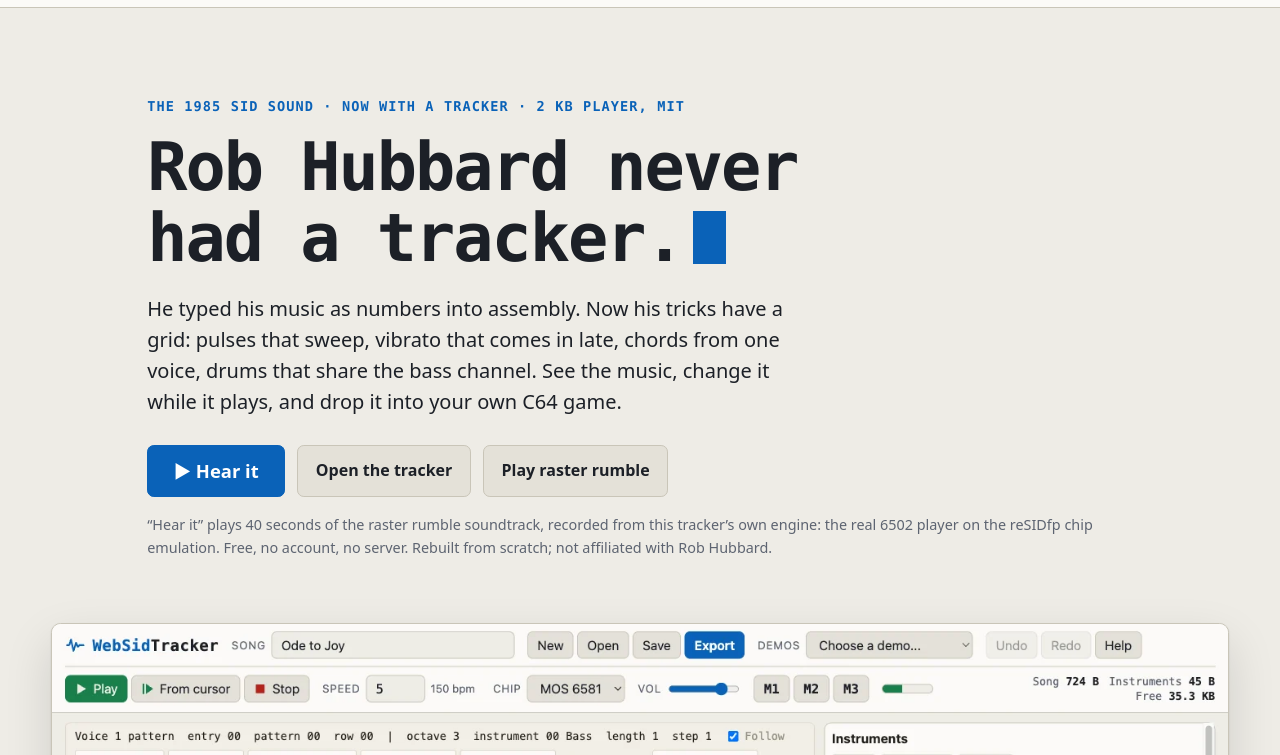
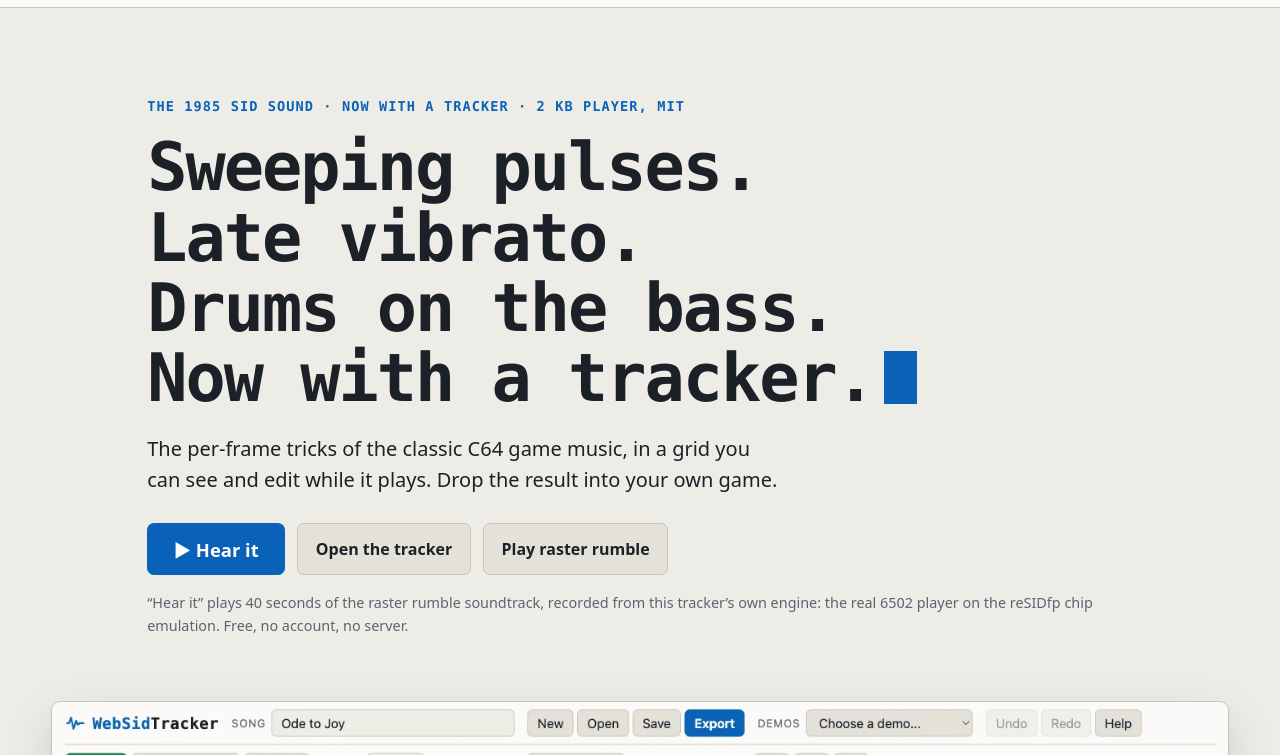
Before and after one commit to DDecoene/WebSidTracker, a plain HTML site: page web/index.html in a window 1280 px wide. Shown: the part 45-800 px from the top of the page. Drawn offline with Linux system fonts and the light colour scheme.

Commit message:
landing page: three of the tricks as the headline, his name only in the body

```diff
--- a/web/index.html
+++ b/web/index.html
@@ -5,11 +5,11 @@
 <head>
 <meta charset="utf-8">
 <meta name="viewport" content="width=device-width, initial-scale=1">
-<title>WebSidTracker - the Rob Hubbard sound, now with a tracker</title>
-<meta name="description" content="Rob Hubbard never had a tracker. WebSidTracker brings his C64 tricks (sweeping pulses, late vibrato, one-voice chords, drums on the bass channel) to a tracker in your browser, with a 2 KB MIT player for your own game.">
+<title>WebSidTracker - sweeping pulses, late vibrato, drums on the bass. Now with a tracker.</title>
+<meta name="description" content="Sweeping pulses, late vibrato, drums on the bass, now with a tracker: the per-frame tricks of the classic C64 game music in your browser, with a 2 KB MIT player for your own game.">
 <meta name="color-scheme" content="light dark">
 <meta property="og:type" content="website">
-<meta property="og:title" content="WebSidTracker - Rob Hubbard never had a tracker">
+<meta property="og:title" content="WebSidTracker - sweeping pulses, late vibrato, drums on the bass. Now with a tracker.">
 <meta property="og:description" content="The 1985 SID sound, now with a tracker: sweeping pulses, late vibrato, one-voice chords, drums on the bass channel. In your browser, with a 2 KB MIT player for your C64 game.">
 <meta property="og:image" content="img/tracker-dark.webp">
 <meta property="og:image:alt" content="The tracker playing Ode to Joy: three voice columns and the instrument editor">
@@ -41,15 +41,15 @@
 <section class="hero" aria-labelledby="h-hero">
   <div class="wrap">
     <p class="kicker">The 1985 SID sound &middot; now with a tracker &middot; 2 KB player, MIT</p>
-    <h1 id="h-hero">Rob Hubbard never had a tracker.</h1>
-    <p class="lead">He typed his music as numbers into assembly. Now his tricks have a grid: pulses that sweep, vibrato that comes in late, chords from one voice, drums that share the bass channel. See the music, change it while it plays, and drop it into your own C64 game.</p>
+    <h1 id="h-hero"><span>Sweeping pulses.</span> <span>Late vibrato.</span> <span>Drums on the bass.</span> <span>Now with a tracker.</span></h1>
+    <p class="lead">The per-frame tricks of the classic C64 game music, in a grid you can see and edit while it plays. Drop the result into your own game.</p>
     <p class="actions">
       <button class="btn primary" type="button" id="hear" aria-describedby="hear-what" hidden>&#9654; Hear it</button>
       <a class="btn primary" href="tracker.html" id="open-cta">Open the tracker</a>
       <a class="btn" href="https://ddecoene.github.io/raster-rumble/play/">Play raster rumble</a>
     </p>
     <audio id="hear-audio" src="audio/raster-rumble.m4a" preload="none"></audio>
-    <p class="fine" id="hear-what">&ldquo;Hear it&rdquo; plays 40 seconds of the raster rumble soundtrack, recorded from this tracker&rsquo;s own engine: the real 6502 player on the reSIDfp chip emulation. Free, no account, no server. Rebuilt from scratch; not affiliated with Rob Hubbard.</p>
+    <p class="fine" id="hear-what">&ldquo;Hear it&rdquo; plays 40 seconds of the raster rumble soundtrack, recorded from this tracker&rsquo;s own engine: the real 6502 player on the reSIDfp chip emulation. Free, no account, no server.</p>
   </div>
   <div class="shot-wrap">
     <figure class="shot shot-hero">
--- a/web/landing.css
+++ b/web/landing.css
@@ -103,10 +103,12 @@ button.btn { font: inherit; font-weight: 600; cursor: pointer; }
 
 .hero { padding-top: clamp(2.5rem, 7vw, 6rem); }
 .hero h1 {
-  margin: 0 0 1.25rem; max-width: 18ch;
+  margin: 0 0 1.25rem; max-width: 22ch;
   font: 700 clamp(2.1rem, 1.3rem + 3.6vw, 5rem)/1.05 var(--mono); letter-spacing: -0.03em;
   text-wrap: balance;
 }
+.hero h1 span { display: block; }
+.hero h1 span:last-child { display: inline; }
 /* a block cursor, as on a C64 screen */
 .hero h1::after {
   content: ""; display: inline-block; width: 0.5em; height: 0.8em; margin-left: 0.15em;
```
Also changed, not shown: 2 other files.
